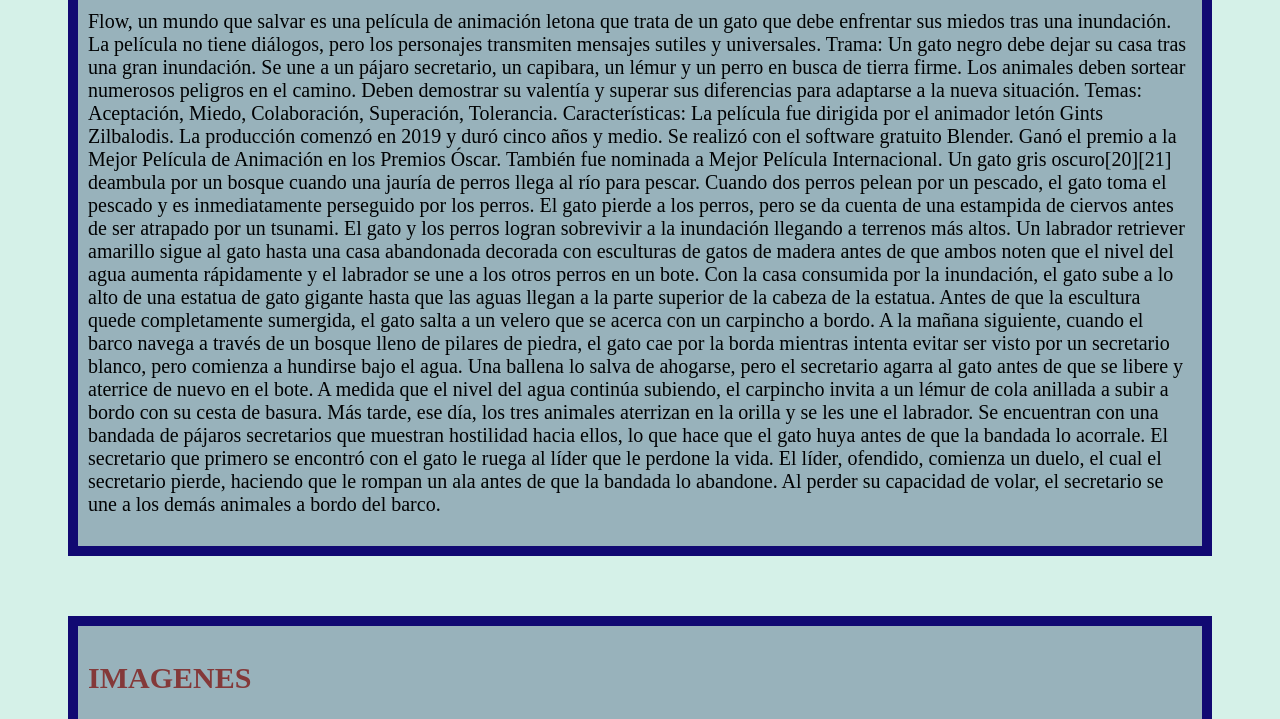
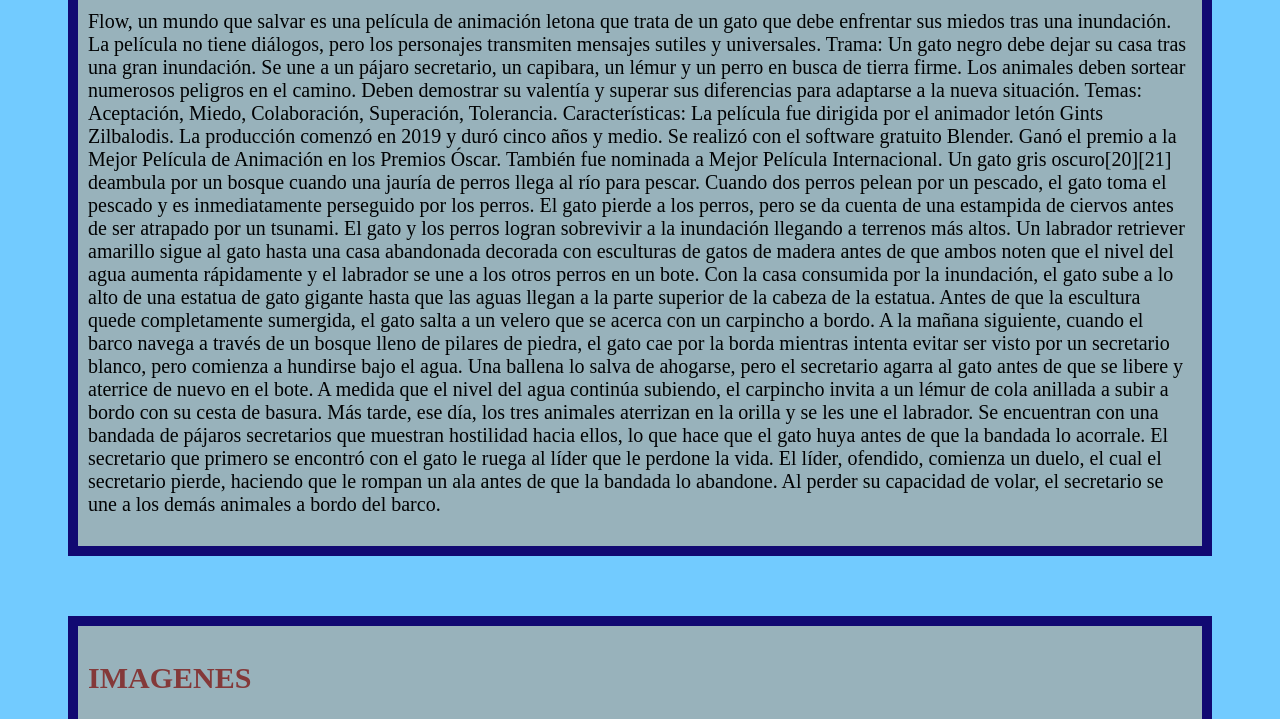
Before and after one commit to DiegoWilmerCoyo/FLOW, a plain HTML site: page index.html in a window 1280 px wide. Shown: the part 412-1131 px from the top of the page. Drawn offline with Linux system fonts and the light colour scheme.

Commit message:
Update FLOW1.css

```diff
--- a/css/FLOW1.css
+++ b/css/FLOW1.css
@@ -1,5 +1,5 @@
 body {
-    background-color: rgb(213, 241, 232);
+    background-color: rgb(114, 203, 255);
 }
 
 header {
```
